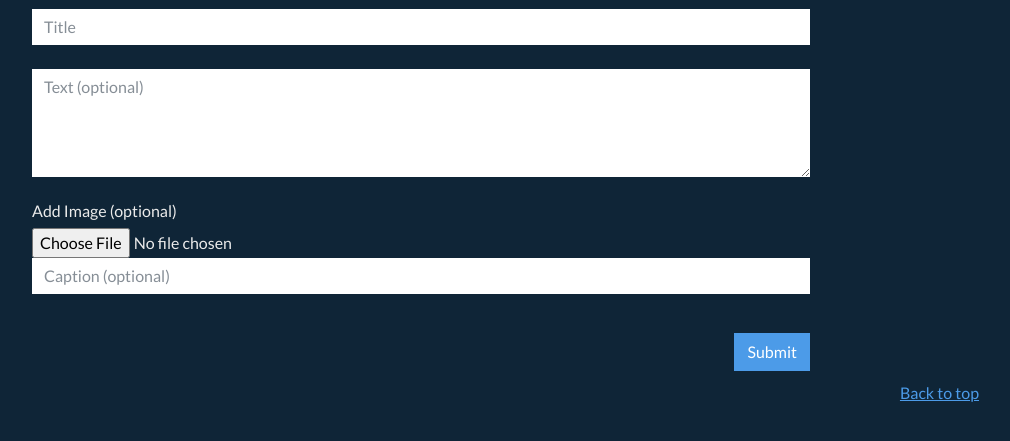
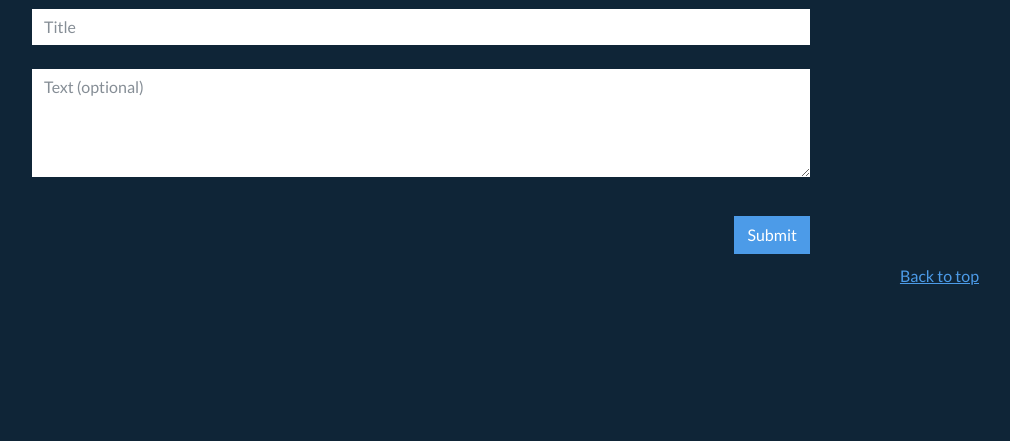
Before and after one commit to PopcornRobot/askit, a Django app: page /question in a window 1280 px wide. Shown: the part 161-602 px from the top of the page, without its empty margins (219-1229 px from the left). Run offline with Django 3.2, Linux system fonts and the light colour scheme; a user stored in the database is signed in; data comes from the database, SQL or seed files in the repository; some libraries are stand-ins or nearby versions.

Commit message:
remove image upload

```diff
--- a/app/templates/app/question.html
+++ b/app/templates/app/question.html
@@ -30,10 +30,10 @@
           <br>
           <textarea name='message' class="form-control" id="message" rows="4" placeholder='Text (optional)'></textarea>
           <br>
-          <h6>Add Image (optional)</h6>
+          <!-- <h6>Add Image (optional)</h6>
           <input type="file" name="upload" accept="image/*">
           <input type='text' name='caption' class='form-control' placeholder='Caption (optional)'>
-          <br>
+          <br> -->
           <div class='right'>
             <button style='margin-top:15px' type="submit" class="btn btn-primary">Submit</button>
           </div>
```
